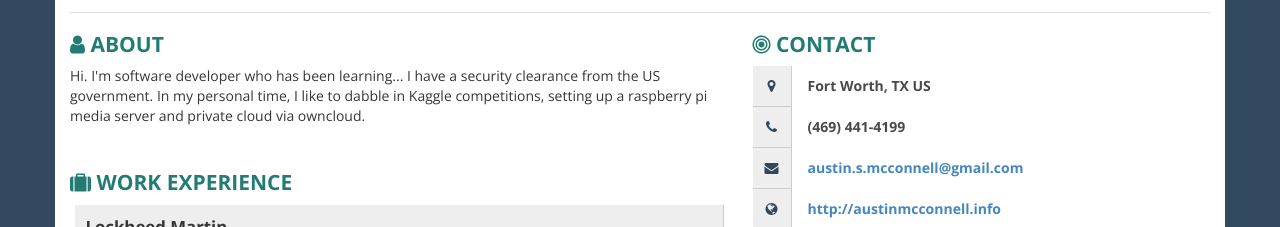
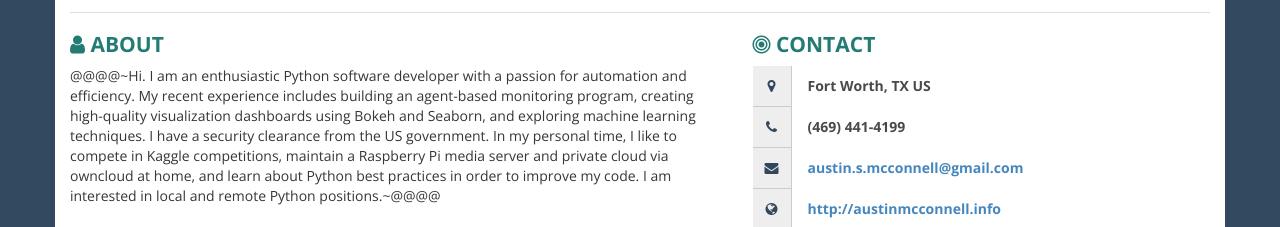
Before and after one commit to austinmcconnell/resume, a plain HTML site: page docs/index.html in a window 1280 px wide. Shown: the part 245-472 px from the top of the page. Drawn offline with nearby package versions, Linux system fonts and the light colour scheme.

Commit message:
Changed summary section to include my recent experiences.

```diff
--- a/austinmcconnell.json
+++ b/austinmcconnell.json
@@ -6,7 +6,7 @@
     "email": "austin.s.mcconnell@gmail.com",
     "phone": "(469) 441-4199",
     "website": "http://austinmcconnell.info",
-    "summary": "Hi. I'm software developer who has been learning...  I have a security clearance from the US government. In my personal time, I like to dabble in Kaggle competitions, setting up a raspberry pi media server and private cloud via owncloud.",
+    "summary": "Hi. I am an enthusiastic Python software developer with a passion for automation and efficiency. My recent experience includes building an agent-based monitoring program, creating high-quality visualization dashboards using Bokeh and Seaborn, and exploring machine learning techniques. \n\nI have a security clearance from the US government. In my personal time, I like to compete in Kaggle competitions, maintain a Raspberry Pi media server and private cloud via owncloud at home, and learn about Python best practices in order to improve my code. I am interested in local and remote Python positions.",
     "location": {
       "address": "",
       "postalCode": "",
--- a/docs/index.html
+++ b/docs/index.html
@@ -408,10 +408,15 @@
                     <div class="box">
                          <h2><i class="fa fa-user ico"></i> About</h2>
 
-                        <p>Hi. I&#39;m software developer who has been learning... I have a security
-                            clearance from the US government. In my personal time, I like to dabble
-                            in Kaggle competitions, setting up a raspberry pi media server and private
-                            cloud via owncloud.</p>
+                        <p>@@@@~Hi. I am an enthusiastic Python software developer with a passion
+                            for automation and efficiency. My recent experience includes building an
+                            agent-based monitoring program, creating high-quality visualization dashboards
+                            using Bokeh and Seaborn, and exploring machine learning techniques. I have
+                            a security clearance from the US government. In my personal time, I like
+                            to compete in Kaggle competitions, maintain a Raspberry Pi media server
+                            and private cloud via owncloud at home, and learn about Python best practices
+                            in order to improve my code. I am interested in local and remote Python
+                            positions.~@@@@</p>
                     </div>
                     <!-- WORK EXPERIENCE -->
                     <div class="box">
```
